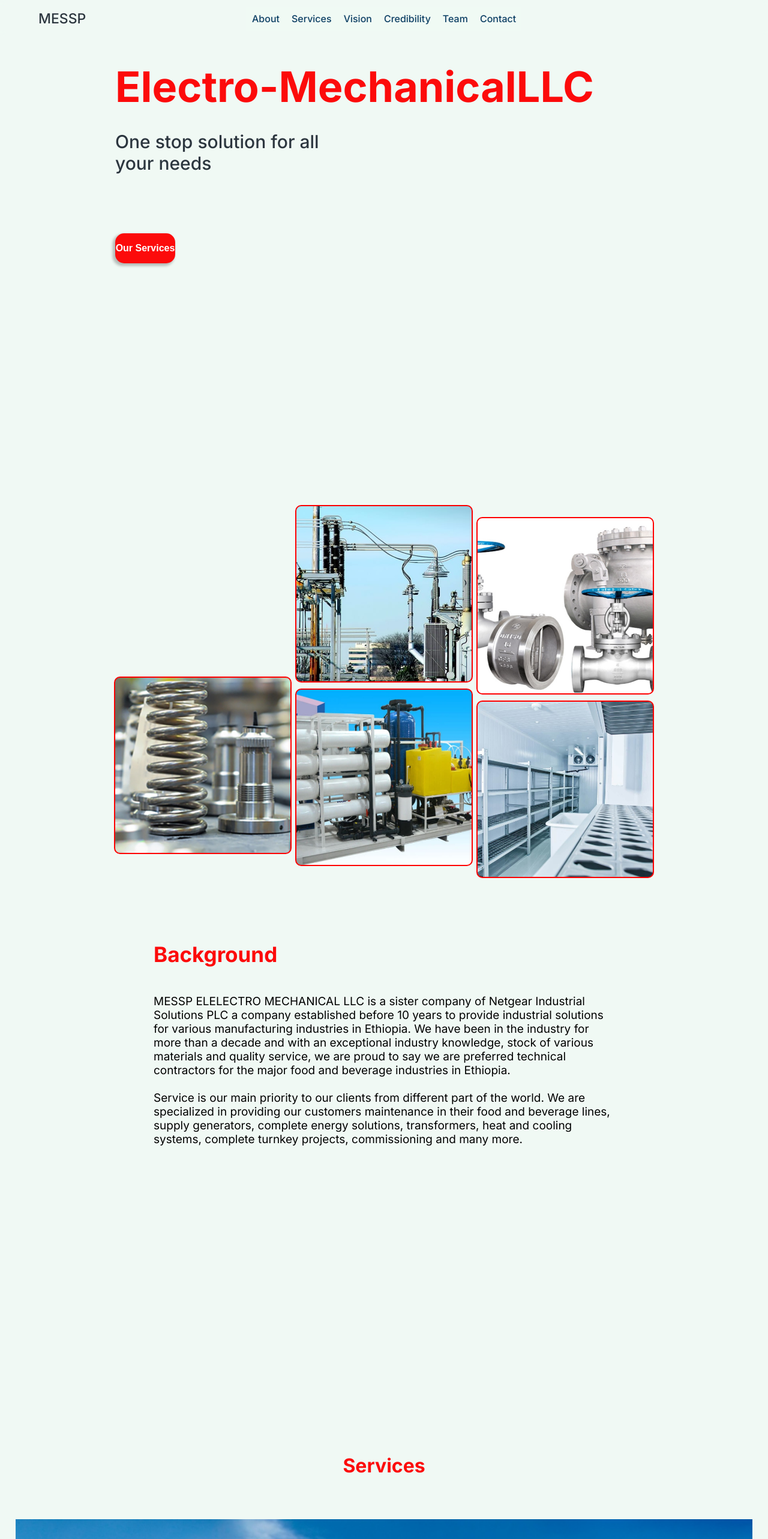
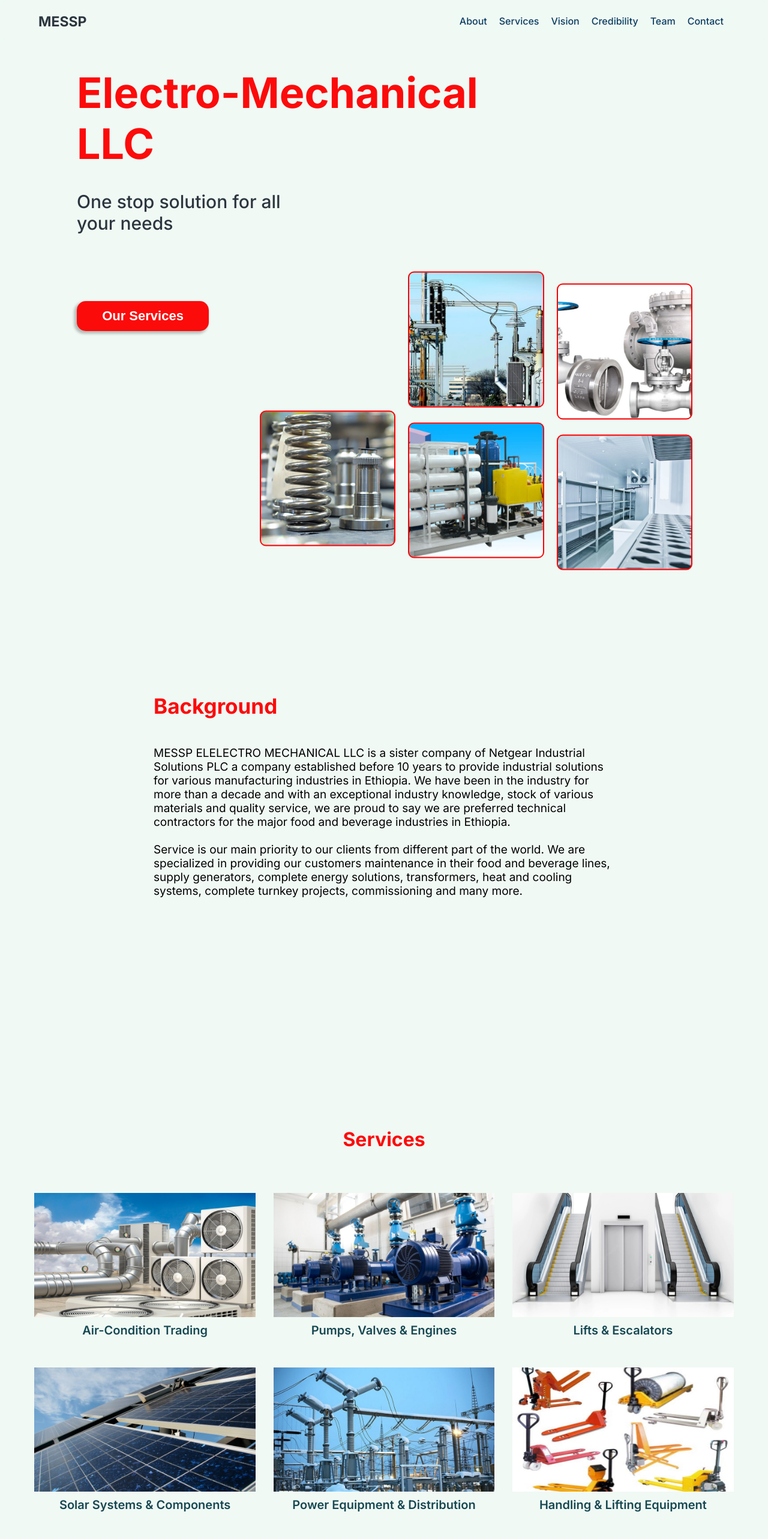
Before and after one commit to hnfsrj/MESSP, a Svelte app: page / in a window 1280 px wide. Shown: the top 2566 px of the page at 60% size. Built offline with nearby package versions, Linux system fonts and the light colour scheme.

Commit message:
responsive landing page

```diff
--- a/src/App.svelte
+++ b/src/App.svelte
@@ -109,6 +109,8 @@
 	function resize_handler(){
 		let width = window.innerWidth;
 
+		console.log(width);
+
 		ServicesState.update(current_state => {
             return {...current_state};
         });
--- a/src/components/About.svelte
+++ b/src/components/About.svelte
@@ -34,7 +34,7 @@
     section>p:last-of-type{
         color:black;
         margin-top:10%;
-        margin-bottom:50%;
+        margin-bottom:10%;
         font-size:1.7rem;
         font-weight:400;
     }
@@ -52,7 +52,6 @@
     section>p:last-of-type{
         font-size:1.8rem;
         font-weight:400;
-        margin-bottom:30%;
     }
 
 
--- a/src/components/Credibility.svelte
+++ b/src/components/Credibility.svelte
@@ -1,6 +1,30 @@
 
 
 <script>
+
+    import {onMount} from "svelte";
+
+    let scrollableDiv;
+
+    function left(){
+        scrollableDiv.scrollLeft = 0;
+    }
+
+    onMount(()=>{
+
+        scrollableDiv = document.querySelector(".trusts_container");
+
+        window.addEventListener("load", left);
+
+        window.addEventListener("resize", left);
+
+        return () => {
+            window.removeEventListener("load", left)
+            window.removeEventListener("resize", left)
+        };
+    });
+
+
 
 </script>
 
@@ -177,8 +201,10 @@
 
     .trusts_container{
         overflow:hidden;
+        justify-content: start;
         display:flex;
         flex-wrap:nowrap;
+        box-sizing: border-box;
     }
 
 
@@ -188,7 +214,7 @@
         align-items:start;
         justify-content: start;
         width:fit-content;
-        animation: 5s slide infinite linear;
+        animation: 15s slide infinite linear;
     }
 
     @keyframes slide{
@@ -228,4 +254,7 @@
                 font-weight:500;
             }
 
+
+
+
 </style>
--- a/src/components/Grid.svelte
+++ b/src/components/Grid.svelte
@@ -26,6 +26,7 @@
 
 
 </div>
+<div style="clear: both;"></div>
 
 
 <style>
@@ -70,4 +71,42 @@
                 background-position: center center;
             }
 
+
+@media (min-width:701px){
+
+    .grids_container{
+        margin-top:20%;
+        gap:25px;
+    }
+
+        .grid{
+            gap:25px;
+        }
+
+}
+
+
+@media (min-width:851px){
+
+    .grids_container{
+        margin-top:0%;
+        width:80%;
+        float:right;
+    }
+
+
+}
+
+
+@media (min-width:901px){
+
+    .grids_container{
+        width:70%;
+        transform:translateY(-20%);
+    }
+
+
+}
+
+
 </style>
--- a/src/components/Landing.svelte
+++ b/src/components/Landing.svelte
@@ -33,7 +33,7 @@
 
 <div class="blocker">
 <section id="landing">
-    <p class="effect_blur animate_blur">Electro-Mechanical<br/>LLC</p>
+    <p class="effect_blur animate_blur">Electro-Mechanical<br/> LLC</p>
 
     <p class="effect_blur animate_blur">One stop solution for all<br/>your needs</p>
 
@@ -98,9 +98,9 @@
 
 @media (min-width:550px){
 
-    #landing p:first-of-type>br{
+    /* #landing p:first-of-type>br{
         display:none;
-    }
+    } */
 
     section>p:first-of-type{
         font-size:5rem;
@@ -149,6 +149,10 @@
 
 @media (min-width:901px){
 
+	#landing{
+		padding:30px 10%;
+	}
+
     section>p:first-of-type{
         font-size:5.7rem;
     }
@@ -183,10 +187,10 @@
 }
 
 @media (min-width:1051px){
-	#landing{
+	/* #landing{
 		padding-left:15%;
 		padding-right:15%;
-	}
+	} */
 }
 
 
--- a/src/components/Nav.svelte
+++ b/src/components/Nav.svelte
@@ -61,7 +61,7 @@
     function navigation_function(e){
         const target = e.target;
 
-        if (target.matches('.bottom>p')){
+        if (target.matches('.bottom>p') && !target.matches('.bottom>p.bottom_services')){
 
             const to = target.innerText.toLowerCase();
             document.querySelector(`#${to}`).scrollIntoView({ behavior: 'smooth'});
@@ -266,7 +266,7 @@
             .name{
                 color:var(--metal);
                 font-size:2rem;
-                font-weight:500;
+                font-weight:700;
             }
 
                 .name:hover{
@@ -392,10 +392,10 @@
     }
 
     nav.wide>div.bottom{
-        position:absolute;
+        /* position:absolute;
         top:52%;
         left:50%;
-        transform:translate(-50%,-50%);
+        transform:translate(-50%,-50%); */
     }
 
     nav.wide>div.bottom p{
--- a/src/components/Services.svelte
+++ b/src/components/Services.svelte
@@ -138,6 +138,7 @@
         .service_container{
             width:100%;
             display:flex;
+            flex-wrap:wrap;
             flex-direction:column;
             justify-content: center;
             align-items: center;
@@ -181,7 +182,7 @@
 @media (min-width:401px){
 
     #services{
-        padding: 130px 16px;
+        padding: 0px 16px;
 
     }
 
@@ -205,6 +206,14 @@
 }
 
 
+@media (min-width:551px){
+
+    a{
+        width:80%;
+    }
+
+
+}
 
 
 @media (min-width:601px){
@@ -226,11 +235,20 @@
         margin-bottom:20px;
     }
 
-
+    a{
+        width:40%;
+    }
 
 }
 
 
+@media (min-width:1001px){
+
+    a{
+        width:30%;
+    }
+
+}
 
 
 </style>
--- a/src/components/ServicesButton.svelte
+++ b/src/components/ServicesButton.svelte
@@ -112,22 +112,21 @@
 }
 
 
+@media (min-width:601px){
 
-@media (min-width:771px){
     button{
-        width:100px;
-        height:35px;
-        font-size:1.6rem;
+        width:210px;
     }
 
+}
 
+@media (min-width:801px){
+
+    button{
+        width:220px;
+    }
 
 }
 
 
-
-
-
-
-
 </style>
```
